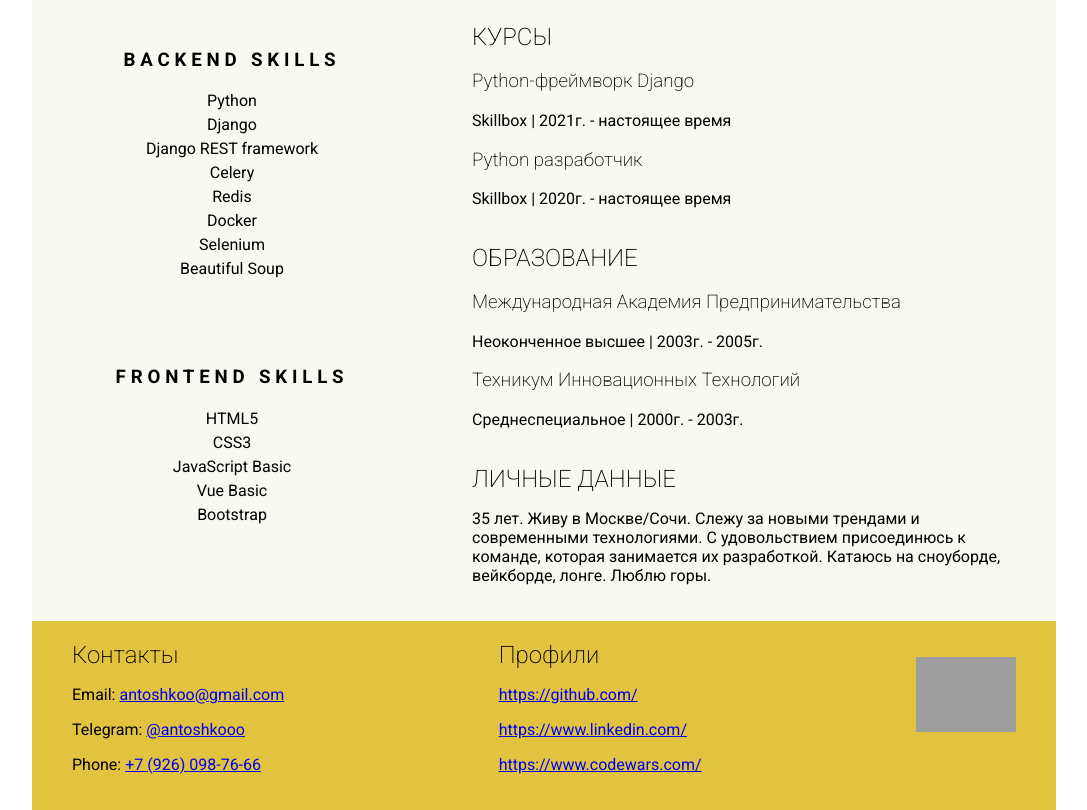
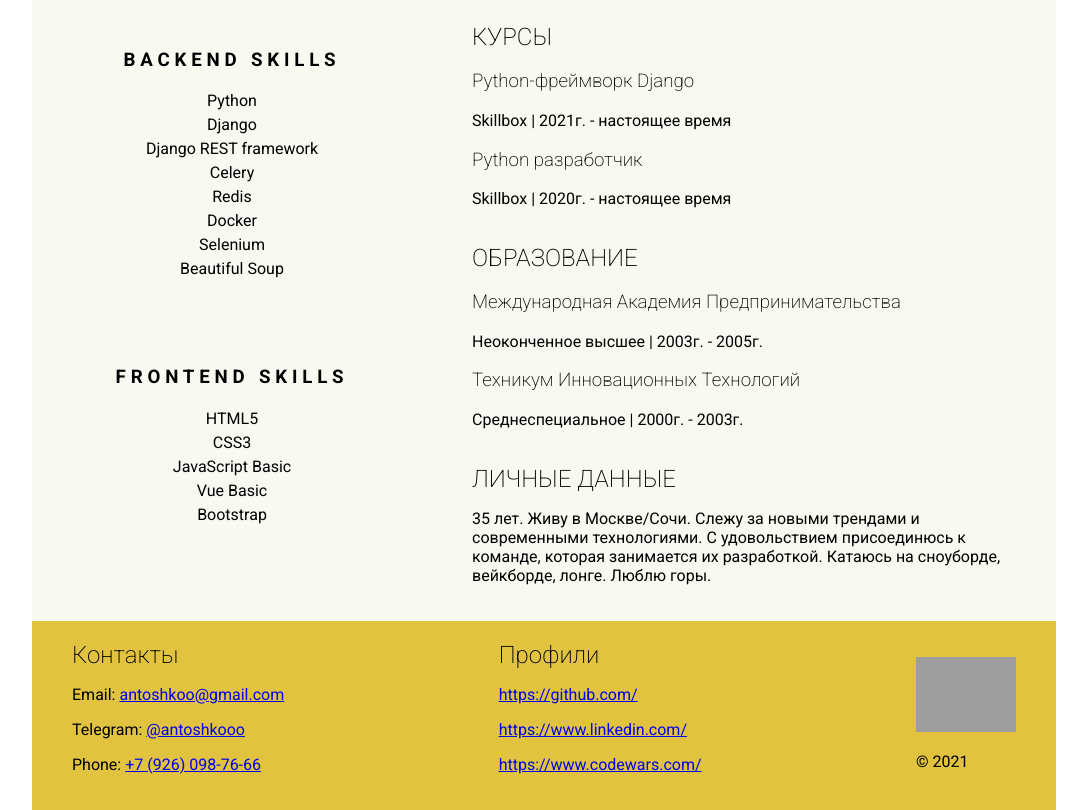
Before and after one commit to antoshkoo/rsschool-cv, a plain HTML site: page index.html in a window 1280 px wide. Shown: the part 508-1318 px from the top of the page, without its empty margins (96-1183 px from the left). Drawn offline with Linux system fonts and the light colour scheme; grey boxes are pictures that could not be loaded.

Commit message:
refactor: add create year

```diff
--- a/index.html
+++ b/index.html
@@ -87,6 +87,7 @@
       </div>
       <div>
         <p><a href="https://rs.school/js/" target="_blank"><img src="https://rs.school/images/rs_school_js.svg" alt="RS School Logo" width="100"></a></p>
+        <p>&copy; 2021</p>
       </div>
     </footer>
   </body>
```
